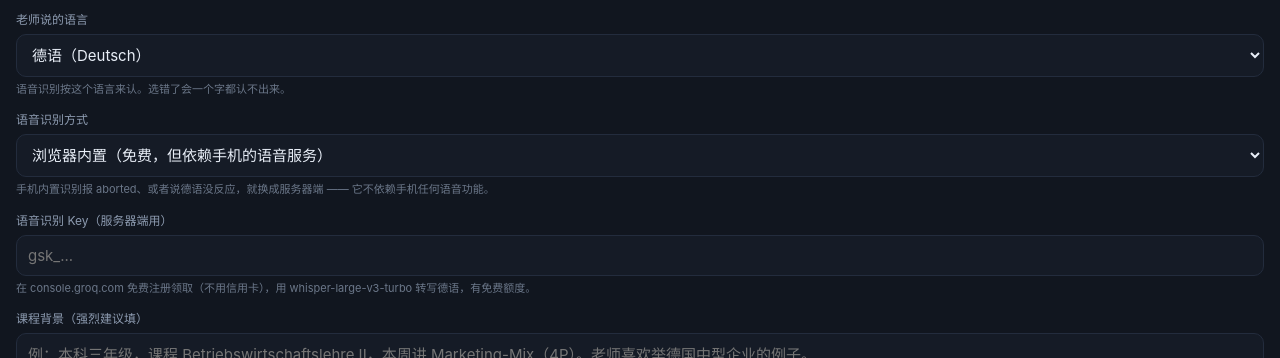
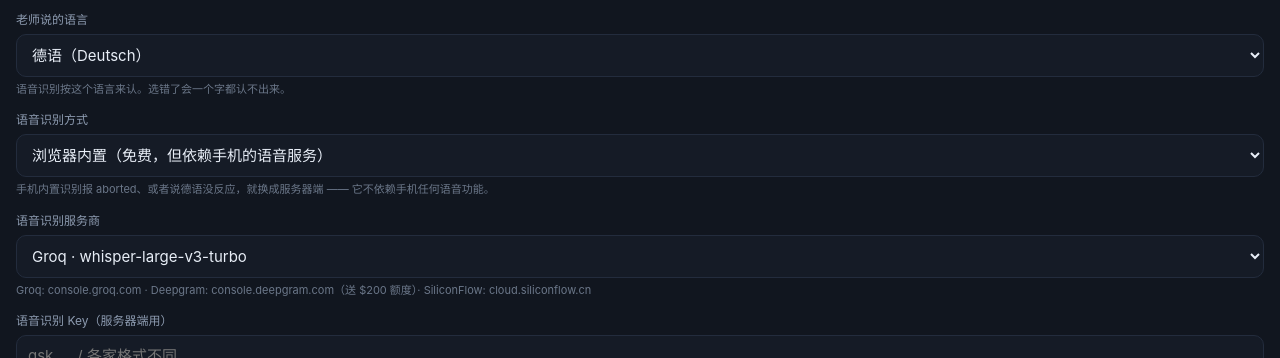
Before and after one commit to yuukkiiiasuna-maker/klassenhelfer, a plain HTML site: page index.html in a window 1280 px wide. Shown: the part 442-800 px from the top of the page. Drawn offline with Linux system fonts and the light colour scheme.

Commit message:
update index.html

```diff
--- a/index.html
+++ b/index.html
@@ -89,9 +89,20 @@
     </div>
 
     <div class="field">
+      <label for="fAsrProvider">语音识别服务商</label>
+      <select id="fAsrProvider">
+        <option value="groq">Groq · whisper-large-v3-turbo</option>
+        <option value="deepgram">Deepgram · nova-3</option>
+        <option value="siliconflow">SiliconFlow · SenseVoice</option>
+        <option value="openai">OpenAI · whisper-1</option>
+      </select>
+      <div class="tip">Groq: console.groq.com · Deepgram: console.deepgram.com（送 $200 额度）· SiliconFlow: cloud.siliconflow.cn</div>
+    </div>
+
+    <div class="field">
       <label for="fAsrKey">语音识别 Key（服务器端用）</label>
-      <input id="fAsrKey" type="password" placeholder="gsk_..." autocomplete="off" spellcheck="false">
-      <div class="tip">在 console.groq.com 免费注册领取（不用信用卡），用 whisper-large-v3-turbo 转写德语，有免费额度。</div>
+      <input id="fAsrKey" type="password" placeholder="gsk_... / 各家格式不同" autocomplete="off" spellcheck="false">
+      <div class="tip">填上面选中那家的 Key。填完会自动把「识别方式」切成服务器端。</div>
     </div>
 
     <div class="field">
```
